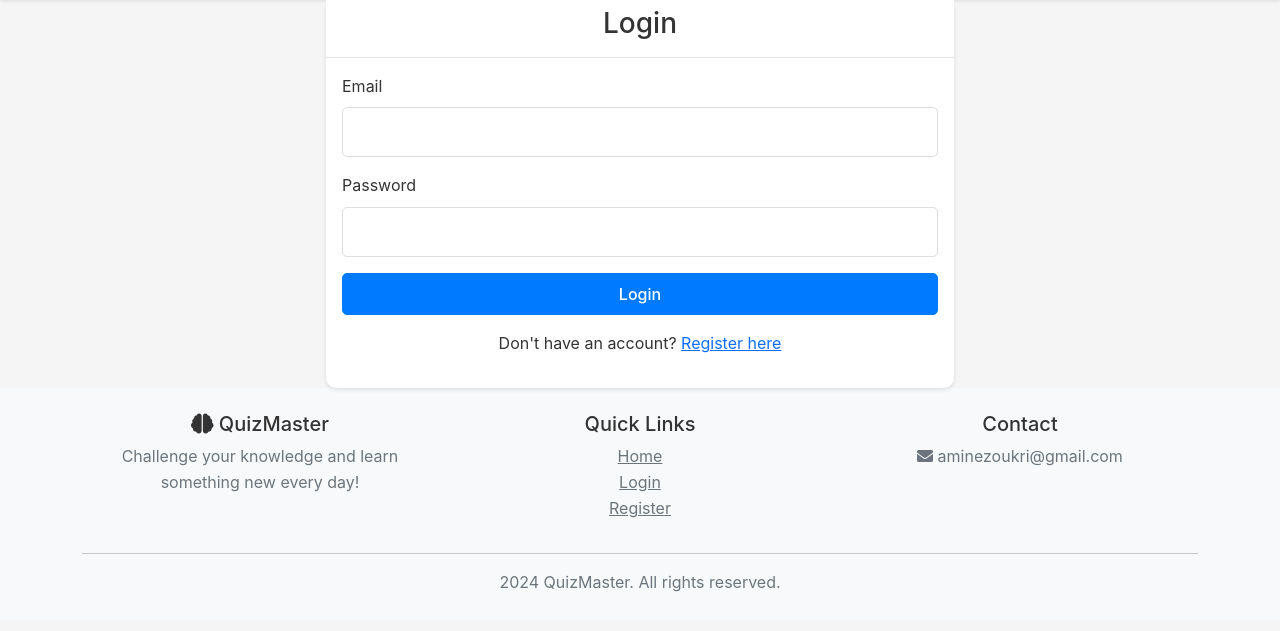
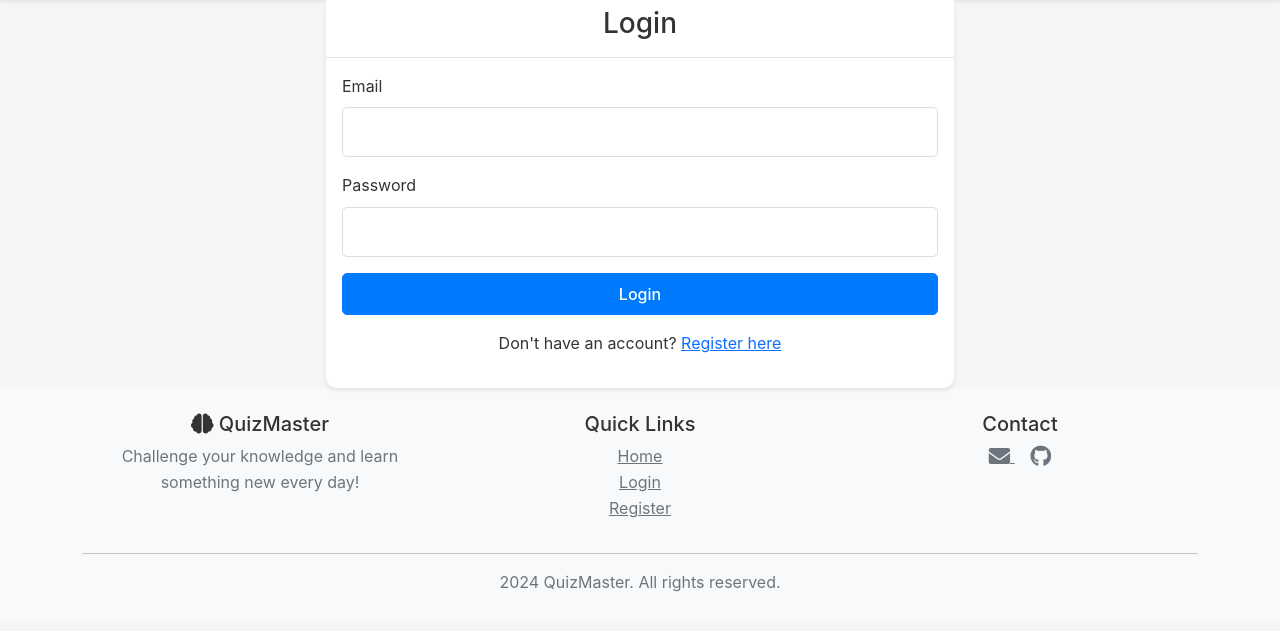
Before and after one commit to amine-zzr/quiz_app, a Flask app: a page that uses templates/base.html in a window 1280 px wide. Shown: the part 59-690 px from the top of the page. Run offline with Flask 3, Linux system fonts and the light colour scheme; some libraries are stand-ins or nearby versions.

Commit message:
update the footer to show just the icons for both email and GitHub

```diff
--- a/templates/base.html
+++ b/templates/base.html
@@ -117,8 +117,12 @@
                 <div class="col-md-4">
                     <h5>Contact</h5>
                     <p class="text-muted">
-                        <i class="fas fa-envelope"></i> aminezoukri@gmail.com<br>
-
+                        <a href="mailto:aminezoukri@gmail.com" class="text-muted me-3" title="Email">
+                            <i class="fas fa-envelope fa-lg"></i>
+                        </a>
+                        <a href="https://github.com/amine-zzr" target="_blank" class="text-muted" title="GitHub">
+                            <i class="fab fa-github fa-lg"></i>
+                        </a>
                     </p>
                 </div>
             </div>
```
